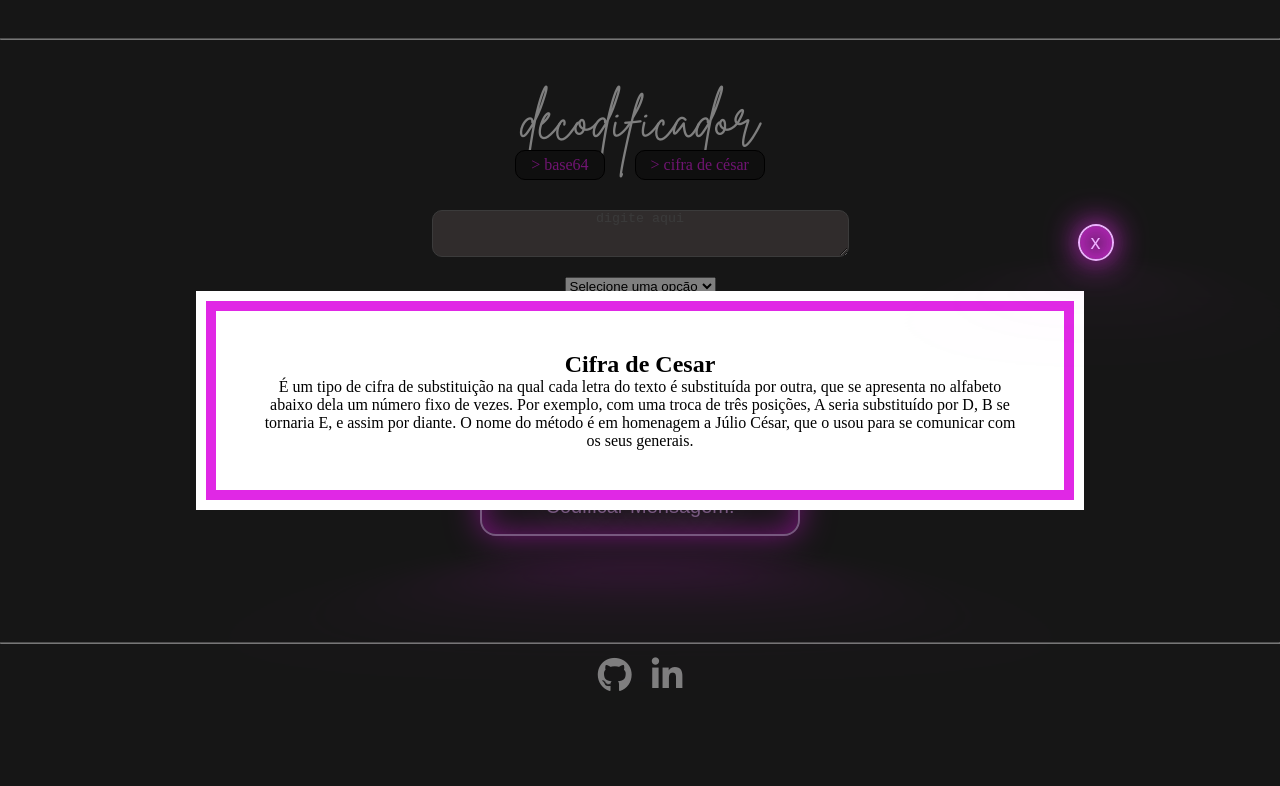
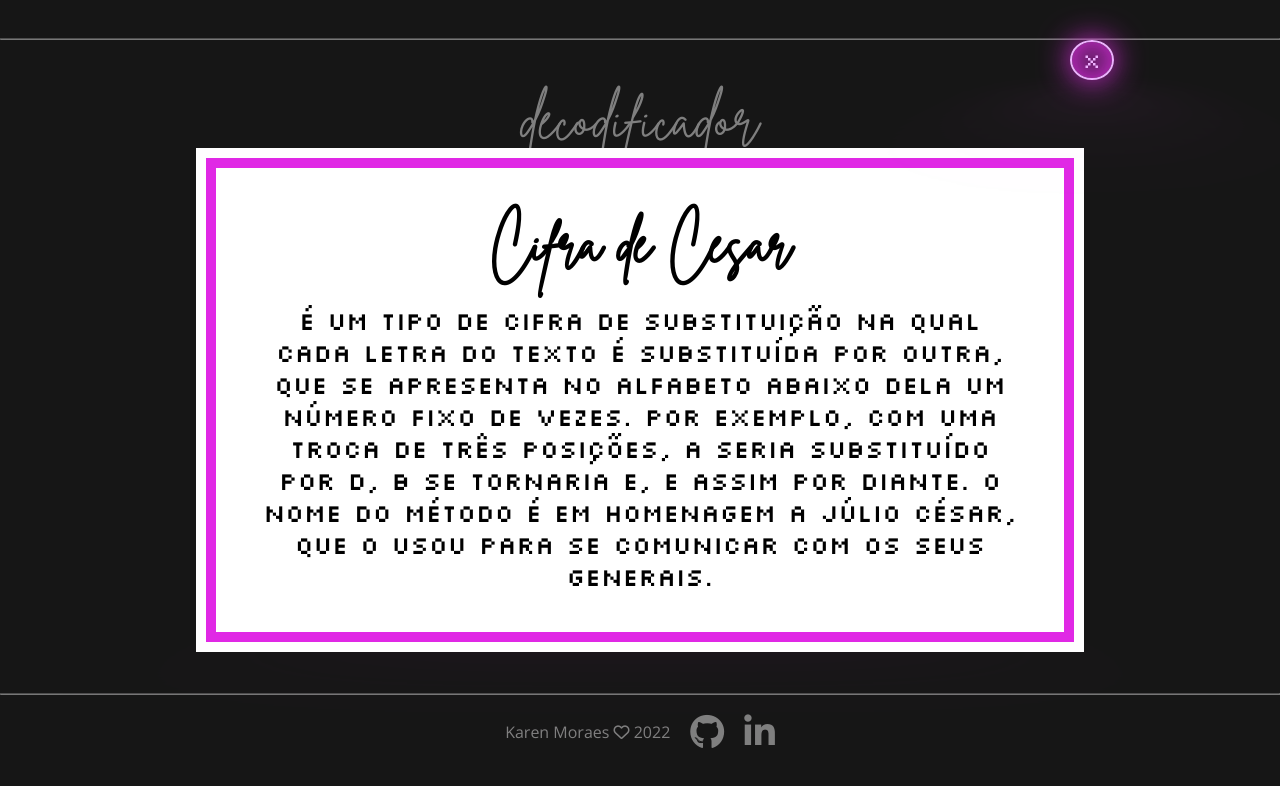
Before and after one commit to karenlmoraes/Encode-Decode, a plain HTML site: page index.html in a window 1280 px wide. Both pictures are taken after a click on the element "> cifra de césar". Drawn offline with nearby package versions, Linux system fonts and the light colour scheme; a web font is replaced by a local one.

Commit message:
Update estilização + scrollbar

```diff
--- a/index.html
+++ b/index.html
@@ -28,7 +28,7 @@
 
             <form>
 
-                <textarea name="texto" id="texto" cols="50" rows="3" placeholder="digite aqui"></textarea>
+                <textarea name="texto" id="texto" cols="50" rows="3" placeholder="Digite aqui"></textarea>
                 <!-- TEXTO -->
 
                 <!--Caixa de selecionar-->
@@ -50,7 +50,6 @@
                     </div>
 
                 </div>
-
                 <div class="radiobtn">
                     <!--Botões codificar e decodificar-->
 
@@ -85,6 +84,7 @@
     </main>
     <footer>
         <section class="social">
+            <p>Karen Moraes <i class="fa-regular fa-heart"></i> 2022</p>
             <a href="https://github.com/karenlmoraes" target="_blank"><i class="fa-brands fa-github"></i></a>
             <a href="https://www.linkedin.com/in/karen-moraes-014251150/" target="_blank"><i
                     class="fa-brands fa-linkedin-in"></i></a>
@@ -97,8 +97,9 @@
         <button class="fechar">x</button>
 
         <div id="info" class="info">
-            <h2>Base64</h2>
-            <p>A codificação Base64 é um processo de conversão de dados binários em um formato de string ASCII, convertendo esses dados binários em uma representação de caracteres de 6 bits. O método Base64 de codificação é usado quando dados binários, como imagens ou vídeo, são transmitidos por sistemas projetados para transmitir dados em formato de texto simples (ASCII).</p>
+            <h2 class="info-titulo">Base64</h2>
+            <br>
+            <p class="info-paragrafo">A codificação Base64 é um processo de conversão de dados binários em um formato de string ASCII, convertendo esses dados binários em uma representação de caracteres de 6 bits. O método Base64 de codificação é usado quando dados binários, como imagens ou vídeo, são transmitidos por sistemas projetados para transmitir dados em formato de texto simples (ASCII).</p>
         </div>
 
     </div>
@@ -108,8 +109,9 @@
         <button class="fechar">x</button>
 
         <div id="cesar" class="info">
-            <h2>Cifra de Cesar</h2>
-            <p>É um tipo de cifra de substituição na qual cada letra do texto é substituída por outra, que se apresenta no alfabeto abaixo dela um número fixo de vezes. Por exemplo, com uma troca de três posições, A seria substituído por D, B se tornaria E, e assim por diante. O nome do método é em homenagem a Júlio César, que o usou para se comunicar com os seus generais.</p>
+            <h2 class="info-titulo">Cifra de Cesar</h2>
+            <br>
+            <p class="info-paragrafo">É um tipo de cifra de substituição na qual cada letra do texto é substituída por outra, que se apresenta no alfabeto abaixo dela um número fixo de vezes. Por exemplo, com uma troca de três posições, A seria substituído por D, B se tornaria E, e assim por diante. O nome do método é em homenagem a Júlio César, que o usou para se comunicar com os seus generais.</p>
         </div>
 
     </div>
--- a/style.css
+++ b/style.css
@@ -1,4 +1,7 @@
-@import url('https://fonts.googleapis.com/css2?family=Passions+Conflict&display=swap');
+@import url('https://fonts.googleapis.com/css2?family=Open+Sans&family=Silkscreen&display=swap');
+
+/* font-family: 'Open Sans', sans-serif;
+font-family: 'Silkscreen', cursive; */
 
 @font-face {
     font-family: brittanySignature;
@@ -16,6 +19,7 @@ body {
     flex-direction: column;
     text-align: center;
     margin-top: 3%;
+    font-family: 'Open Sans', sans-serif;
 }
 
 ::selection {
@@ -49,6 +53,7 @@ h1 {
     border: 1px solid black;
     border-radius: 10px;
     cursor: pointer;
+    font-family: 'Silkscreen', cursive;
 }
 
 .tag p:hover {
@@ -69,10 +74,30 @@ form {
 
 }
 
+/* Caixa de selecionar  */
+select {
+    outline: none;
+    border: 0;
+}
+
+.select {
+    background-color: #807d7d;
+    border-radius: .2em;
+    padding: 5px;
+    color: white;
+    font-family: 'Open Sans', sans-serif;
+
+    box-shadow: 5px 5px 5px rgba(0, 0, 0, 0.25);
+}
+
+/* Caixa de texto  */
+
 textarea {
     background-color: #615959;
     text-align: center;
     border-radius: 10px;
+    color: white;
+    box-shadow: 5px 5px 5px rgba(0, 0, 0, 0.25);
 }
 
 .chave-cont {
@@ -83,13 +108,16 @@ textarea {
 
 .radiobtn {
     display: inline-flex;
-    justify-content: space-evenly;
+    gap: 40px;
+    color: white;
+
 }
 
 /* Botão neon */
 
 button {
     margin-bottom: 5%;
+    font-family: 'Silkscreen', cursive;
     font-size: 20px;
     display: inline-block;
     color: #EEB0FF;
@@ -151,8 +179,10 @@ section {
 .social {
     display: flex;
     justify-content: center;
+    align-items: center;
     gap: 20px;
     margin-top: 1%;
+    color: white;
 }
 
 a {
@@ -194,6 +224,16 @@ a:hover {
     position: relative;
 }
 
+.info-titulo {
+    font-family: brittanySignature;
+    font-size: 55px;
+}
+
+.info-paragrafo {
+    font-family: 'Silkscreen', cursive;
+    font-size: 25px;
+}
+
 @keyframes info {
     from {
         opacity: 0;
@@ -209,12 +249,30 @@ a:hover {
     animation: info .3s;
 }
 
-.fechar { /* Botão de fechar*/
+/* Botão de fechar a pop up */
+
+.fechar {
     position: absolute;
     background-color: transparent;
     padding: 5px 11px;
     border-radius: 50%;
-    top:28%;
+    top: 5%;
     right: 13%;
     z-index: 2000;
 }
+
+/* Scrollbar */
+
+body::-webkit-scrollbar {
+    width: 12px;
+}
+
+body::-webkit-scrollbar-track {
+    background: #000000;
+}
+
+body::-webkit-scrollbar-thumb {
+    background-color: #E028E5;
+    border-radius: 20px;
+    border: 3px solid #E028E5;
+}
```
